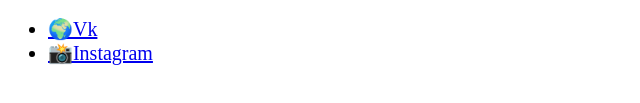
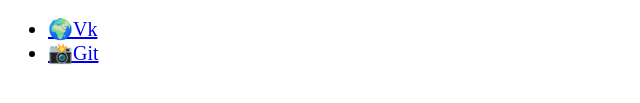
Before and after one commit to ivanova177/webLabs, a plain HTML site: page index.html in a window 1280 px wide. Shown: the part 265-368 px from the top of the page, 0-640 px from the left. Drawn offline with Linux system fonts and the light colour scheme.

Commit message:
Изменение Лабы 1

```diff
--- a/index.html
+++ b/index.html
@@ -16,7 +16,7 @@
     <p>
         <ul>
             <li style="font-size:20px"><a href="https://vk.com/olya_ivanova02">🌍Vk</a></li>
-            <li style="font-size:20px"><a href="https://www.instagram.com/_ivanova_olya_">📸Instagram</a></li>
+            <li style="font-size:20px"><a href="https://github.com/ivanova177">📸Git</a></li>
         </ul>
     </p>
 </body>
```
